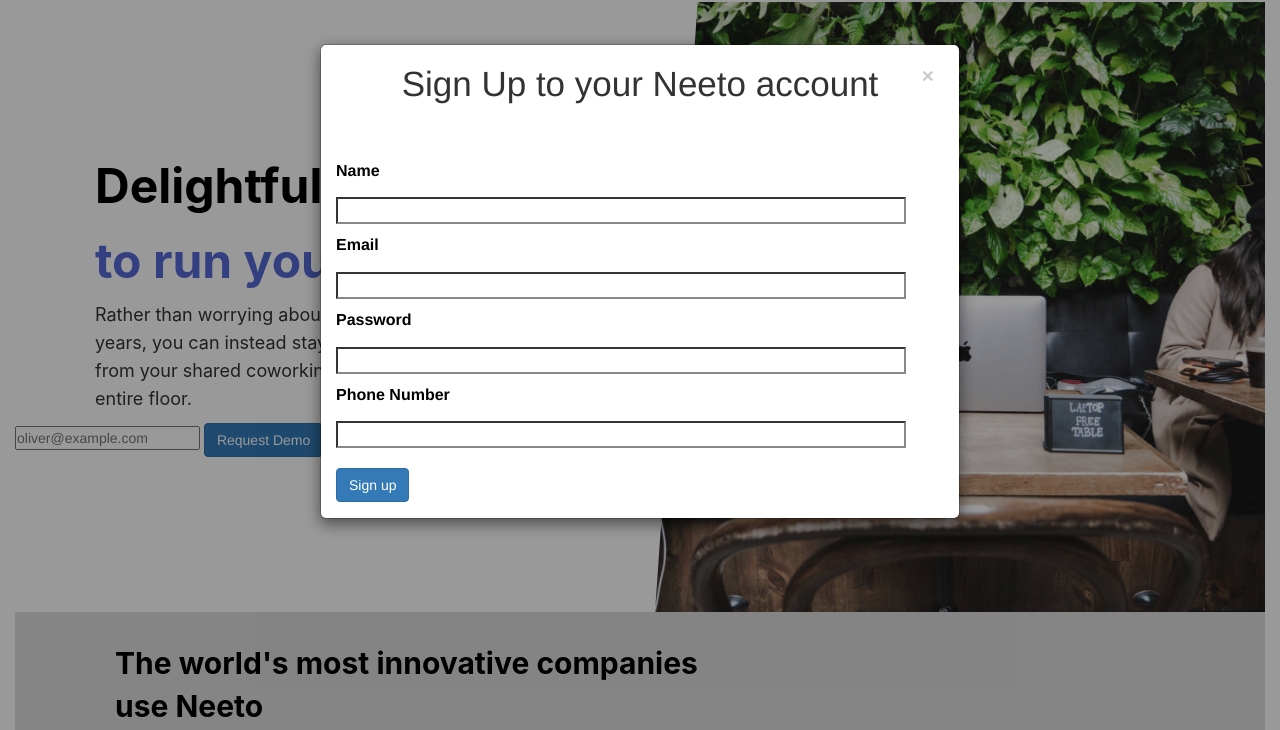
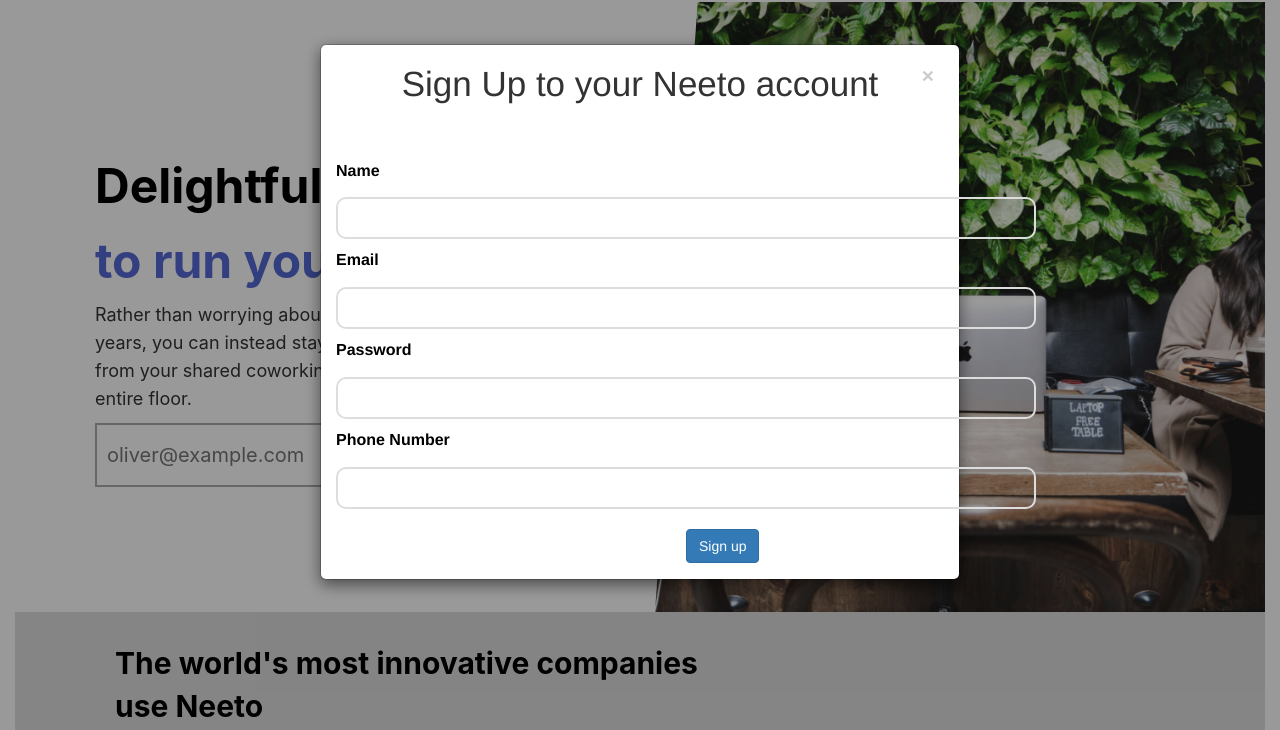
Before and after one commit to eileenninan/Front-End-Test, a plain HTML site: page index.html in a window 1280 px wide. Both pictures are taken after a click on the button "Sign Up". Shown: the part 70-800 px from the top of the page. Drawn offline with nearby package versions, Linux system fonts and the light colour scheme.

Commit message:
Update style.css

```diff
--- a/style.css
+++ b/style.css
@@ -24,7 +24,28 @@
   font-size: 18px;
   color: black;
 }
-
+.ip1{
+  border-color: #ababac;
+  text-color: #d2d2d3;
+  padding: 10px;
+  border-style: solid;
+  outline: none;
+  background: transparent;
+  margin-left: 80px;
+  width: 469px;
+  height: 64px;
+  font-size: 20px;
+  font-family: Inter;
+  font-style: normal;
+  font-weight: 400;
+  line-height: 20px;
+}
+.ipb{
+  margin-top: -30px;
+  margin-left: -200px;
+  width: 176px;
+  height: 64px;
+}
 .imgcontainer
 {
 	text-align: center;
@@ -115,14 +136,14 @@
 				position: relative;
 			}
       .login-box .container .user-box input{
-        width: 50%;
-
-				font-size: 16px;
-
+        width: 50em;
+        height: 3em;
+        font-size: 1em;
+        border-style: solid;
 				outline: none;
 				background: transparent;
-        caret-color: black;
-        border-color: #888;
+        border-color: #ddd;
+        border-radius: 10px;
       }
       .login-box .container .user-box label
 			{
@@ -133,6 +154,10 @@
 				color: black;
 				pointer-events: none;
 				transition: .5s;
+      }
+      .login-box .container button{
+        position: relative;
+        margin-left: 350px;
       }
 
 
```
